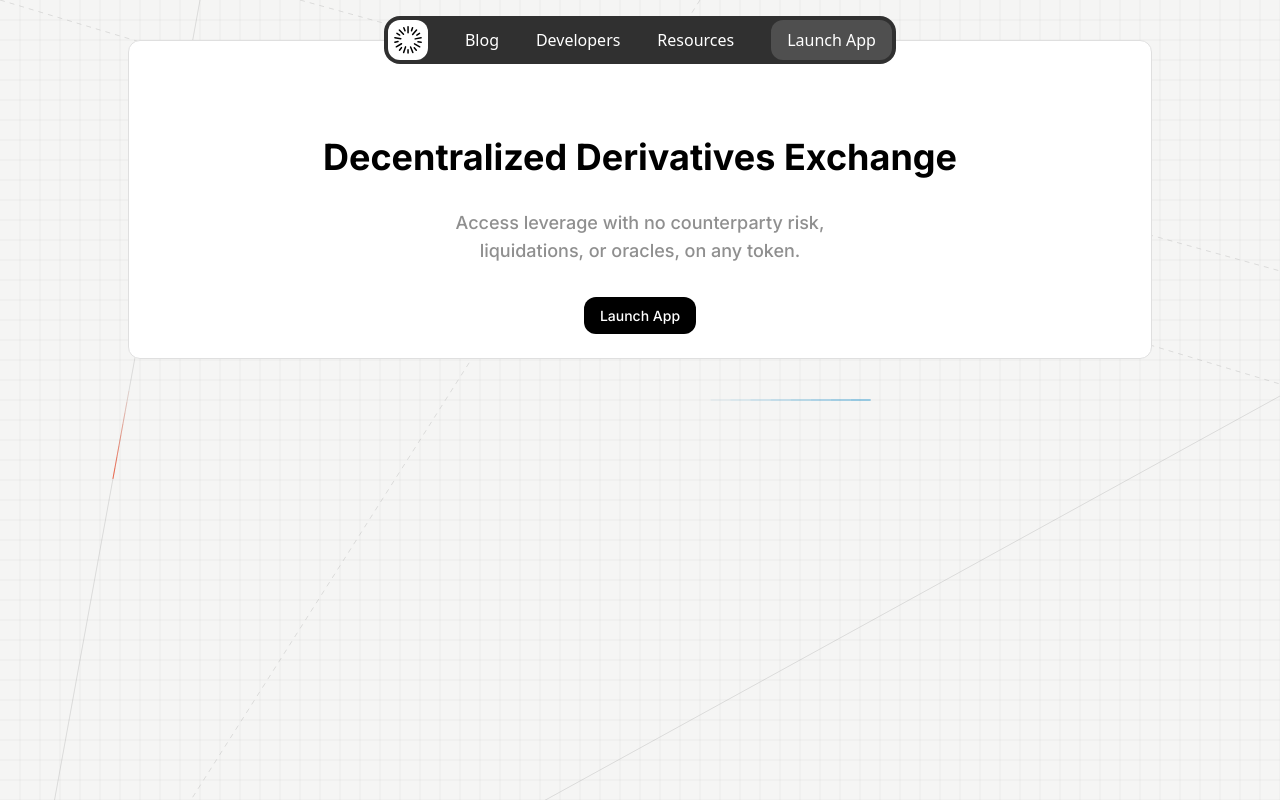
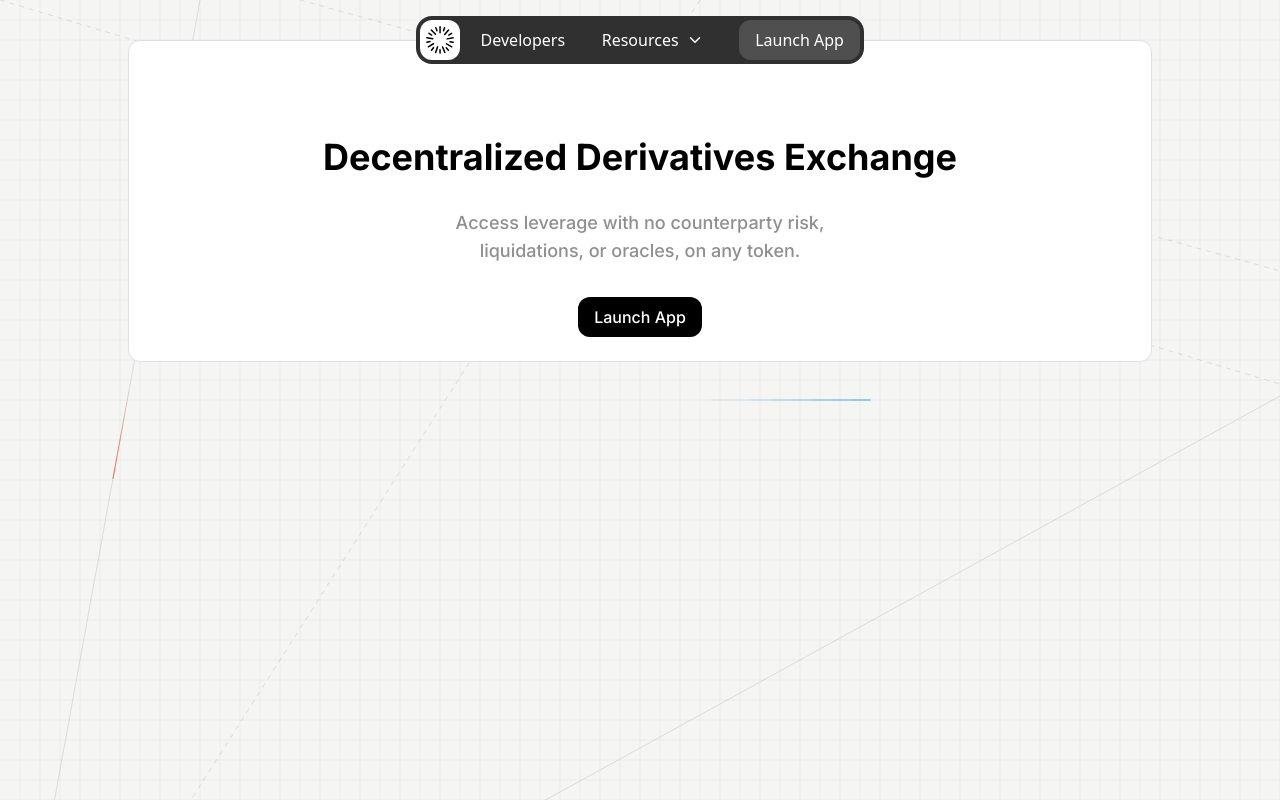
Before and after one commit to numotrade/landing-next, a Next.js app: page / in a window 1280 px wide. Built offline with nearby package versions, Linux system fonts and the light colour scheme.

Commit message:
cleanup and add popover

```diff
--- a/components/header.tsx
+++ b/components/header.tsx
@@ -2,21 +2,20 @@ import Image from "next/image";
 import Link from "next/link";
 
 import Button from "./button";
+import Resources from "./resources";
 
 export default function Header() {
   return (
-    <div className="fixed top-4 z-10 flex w-full justify-center px-6">
-      <div className="flex w-full max-w-lg items-center  justify-between rounded-2xl bg-gray-900 p-1 ">
+    <div className="fixed top-4 z-10 flex w-full justify-center px-8 sm:px-10">
+      <div className="flex w-full max-w-md items-center justify-between rounded-2xl bg-gray-900 p-1 ">
         <NumoenIcon />
-        <Link className="hidden hover:opacity-80 md:flex" href="/trade/">
-          <p className="p2 text-white">Blog</p>
-        </Link>
-        <Link className="hidden hover:opacity-80 md:flex" href="/earn/">
+        {/* <Link className="hidden hover:opacity-80 md:flex" href="/trade/">
+          <p className="p2 text-white">PMMP</p>
+        </Link> */}
+        <Link className="hidden hover:opacity-80 sm:flex" href="/earn/">
           <p className="p2 text-white">Developers</p>
         </Link>
-        <Link className="hidden hover:opacity-80 md:flex" href="/earn/">
-          <p className="p2 text-white">Resources</p>
-        </Link>
+        <Resources />
         <Link href="https://app.numoen.com">
           <Button variant="primary" className="bg-gray-800">
             Launch App
--- a/components/layout.tsx
+++ b/components/layout.tsx
@@ -1,14 +1,23 @@
+import { Inter } from "next/font/google";
 import React from "react";
 
 import Background from "./background";
 import Header from "./header";
+
+const inter = Inter({
+  subsets: ["greek"],
+});
 
 export default function Layout({ children }: { children: React.ReactNode }) {
   return (
     <>
       <Background />
       <Header />
-      <main>{children}</main>
+      <main
+        className={`${inter.className} flex min-h-screen flex-col items-center px-4 pt-10 sm:px-10`}
+      >
+        {children}
+      </main>
     </>
   );
 }
--- /dev/null
+++ b/components/popover.tsx
@@ -0,0 +1,47 @@
+import { Popover as HeadlessPopover } from "@headlessui/react";
+import { useState } from "react";
+import { usePopper } from "react-popper";
+
+export default function Popover({
+  button,
+  contents,
+}: {
+  button: React.ReactNode;
+  contents: React.ReactNode;
+}) {
+  const [referenceElement, setReferenceElement] =
+    useState<HTMLButtonElement | null>(null);
+  const [popperElement, setPopperElement] = useState<HTMLDivElement | null>(
+    null
+  );
+  const { styles, attributes } = usePopper(referenceElement, popperElement, {
+    placement: "auto-start",
+    modifiers: [
+      {
+        name: "offset",
+        options: {
+          offset: [0, 10],
+        },
+      },
+    ],
+  });
+  return (
+    <HeadlessPopover className="relative">
+      <HeadlessPopover.Button
+        ref={setReferenceElement}
+        className="flex items-center gap-2 rounded-xl px-4 py-2"
+      >
+        {button}
+      </HeadlessPopover.Button>
+
+      <HeadlessPopover.Panel
+        className="absolute z-10"
+        ref={setPopperElement}
+        style={styles.popper}
+        {...attributes.popper}
+      >
+        {contents}
+      </HeadlessPopover.Panel>
+    </HeadlessPopover>
+  );
+}
--- /dev/null
+++ b/components/resources.tsx
@@ -0,0 +1,55 @@
+import Link from "next/link";
+import { FaDiscord } from "react-icons/fa";
+import { ImBook, ImGithub, ImTwitter } from "react-icons/im";
+import { IoIosArrowDown } from "react-icons/io";
+
+import Popover from "./popover";
+
+const size = 20;
+
+export default function Resources() {
+  return (
+    <Popover
+      button={
+        <>
+          <p className="p2 text-white">Resources</p>
+          <IoIosArrowDown className="transform fill-white duration-300 ui-open:-rotate-180" />
+        </>
+      }
+      contents={
+        <div className="grid rounded-xl bg-gray-900 p-2">
+          <Link
+            className="resource-item"
+            href="https://numoen.gitbook.io/numoen"
+          >
+            <ImBook size={size} />
+
+            <p>Documentation</p>
+          </Link>
+          <Link
+            className="resource-item"
+            href="https://numoen.gitbook.io/numoen"
+          >
+            <FaDiscord size={size} />
+
+            <p>Discord</p>
+          </Link>
+          <Link
+            className="resource-item"
+            href="https://numoen.gitbook.io/numoen"
+          >
+            <ImGithub size={size} />
+            <p>Github</p>
+          </Link>
+          <Link
+            className="resource-item"
+            href="https://numoen.gitbook.io/numoen"
+          >
+            <ImTwitter size={size} />
+            <p>Twitter</p>
+          </Link>
+        </div>
+      }
+    />
+  );
+}
--- a/package.json
+++ b/package.json
@@ -13,6 +13,7 @@
     "typecheck": "tsc"
   },
   "dependencies": {
+    "@headlessui/react": "^1.7.14",
     "@types/node": "18.16.0",
     "@types/react": "18.2.0",
     "@types/react-dom": "18.2.0",
@@ -24,10 +25,14 @@
     "postcss": "8.4.23",
     "react": "18.2.0",
     "react-dom": "18.2.0",
+    "react-icons": "^4.8.0",
+    "react-popper": "^2.3.0",
     "tailwindcss": "3.3.1",
     "typescript": "5.0.4"
   },
   "devDependencies": {
+    "@headlessui/tailwindcss": "^0.1.3",
+    "@popperjs/core": "^2.11.7",
     "@typescript-eslint/eslint-plugin": "^5.59.1",
     "@typescript-eslint/parser": "^5.59.1",
     "eslint-config-next": "13.3.1",
--- a/pages/_app.tsx
+++ b/pages/_app.tsx
@@ -2,49 +2,13 @@ import "@/styles/globals.css";
 import { Analytics } from "@vercel/analytics/react";
 import type { AppProps } from "next/app";
 
-import { Inter } from "next/font/google";
-import Head from "next/head";
-
 import Layout from "@/components/layout";
-
-const inter = Inter({
-  subsets: ["greek"],
-});
-
-const description = "Decentralized derivatives exchange";
 
 export default function App({ Component, pageProps }: AppProps) {
   return (
     <Layout>
-      <Head>
-        <title>Numoen</title>
-        <meta name="description" content={description} />
-
-        <meta property="og:type" content="website" />
-        <meta property="og:url" content="https://numoen.com" />
-        <meta property="og:title" content={"Numoen"} />
-        <meta property="og:description" content={description} />
-        <meta property="og:site_name" content={"Numoen"} />
-        <meta
-          property="og:image"
-          content="https://landing-next-jade.vercel.app/image.png"
-        />
-
-        <meta property="twitter:card" content="summary_large_image" />
-        <meta property="twitter:creator" content={"numoen"} />
-        <meta property="twitter:title" content={"Numoen"} />
-        <meta property="twitter:description" content={description} />
-        <meta
-          property="twitter:image"
-          content="https://landing-next-jade.vercel.app/image.png"
-        />
-      </Head>
-      <main
-        className={`${inter.className} flex min-h-screen flex-col items-center p-10`}
-      >
-        <Component {...pageProps} />
-        <Analytics />
-      </main>
+      <Component {...pageProps} />
+      <Analytics />
     </Layout>
   );
 }
--- a/pages/_document.tsx
+++ b/pages/_document.tsx
@@ -1,9 +1,32 @@
 import { Head, Html, Main, NextScript } from "next/document";
+
+const description = "Decentralized derivatives exchange";
 
 export default function Document() {
   return (
     <Html lang="en">
-      <Head />
+      <Head>
+        {/* eslint-disable-next-line @next/next/no-title-in-document-head */}
+        <title>Numoen</title>
+        <meta name="description" content={description} />
+        <meta property="og:type" content="website" />
+        <meta property="og:url" content="https://numoen.com" />
+        <meta property="og:title" content={"Numoen"} />
+        <meta property="og:description" content={description} />
+        <meta property="og:site_name" content={"Numoen"} />
+        <meta
+          property="og:image"
+          content="https://landing-next-jade.vercel.app/image.png"
+        />
+        <meta property="twitter:card" content="summary_large_image" />
+        <meta property="twitter:creator" content={"numoen"} />
+        <meta property="twitter:title" content={"Numoen"} />
+        <meta property="twitter:description" content={description} />
+        <meta
+          property="twitter:image"
+          content="https://landing-next-jade.vercel.app/image.png"
+        />
+      </Head>
       <body>
         <Main />
         <NextScript />
--- a/pages/index.tsx
+++ b/pages/index.tsx
@@ -4,17 +4,15 @@ import Button from "@/components/button";
 
 export default function Home() {
   return (
-    <>
-      <div className="flex w-full max-w-5xl flex-col items-center justify-between gap-8 rounded-xl border border-gray-200 bg-white p-6 pt-24 text-sm">
+    <div className="top-card">
       <h1 className="text-center">Decentralized Derivatives Exchange</h1>
       <p className="p3 max-w-md text-center text-lg">
-          Access leverage with no counterparty risk, liquidations, or oracles,
-          on any token.
+        Access leverage with no counterparty risk, liquidations, or oracles, on
+        any token.
       </p>
       <Link href="https://app.numoen.com">
         <Button variant="primary">Launch App</Button>
       </Link>
     </div>
-    </>
   );
 }
--- a/styles/globals.css
+++ b/styles/globals.css
@@ -15,10 +15,10 @@ body {
 
 @layer base {
   h1 {
-    @apply text-4xl font-bold text-default;
+    @apply text-2xl font-bold text-default sm:text-4xl;
   }
   h2 {
-    @apply text-2xl font-bold text-default;
+    @apply text-xl font-bold text-default sm:text-2xl;
   }
 }
 
@@ -42,4 +42,12 @@ body {
   .p5 {
     @apply text-xs font-medium text-secondary;
   }
+
+  .top-card {
+    @apply flex w-full max-w-5xl flex-col items-center justify-between gap-4 rounded-xl border border-gray-200 bg-white p-4 pt-12 sm:gap-8 sm:p-6 sm:pt-24;
+  }
+
+  .resource-item {
+    @apply p2 flex transform items-center gap-2 rounded-xl p-2 text-white duration-200 hover:bg-gray-800;
+  }
 }
--- a/tailwind.config.js
+++ b/tailwind.config.js
@@ -30,5 +30,5 @@ module.exports = {
       textColor,
     },
   },
-  plugins: [],
+  plugins: [require("@headlessui/tailwindcss")],
 };
```
Also changed, not shown: 1 other file (tests, documents, lock files or other folders). Lines whose indentation alone changed are shown as unchanged.
